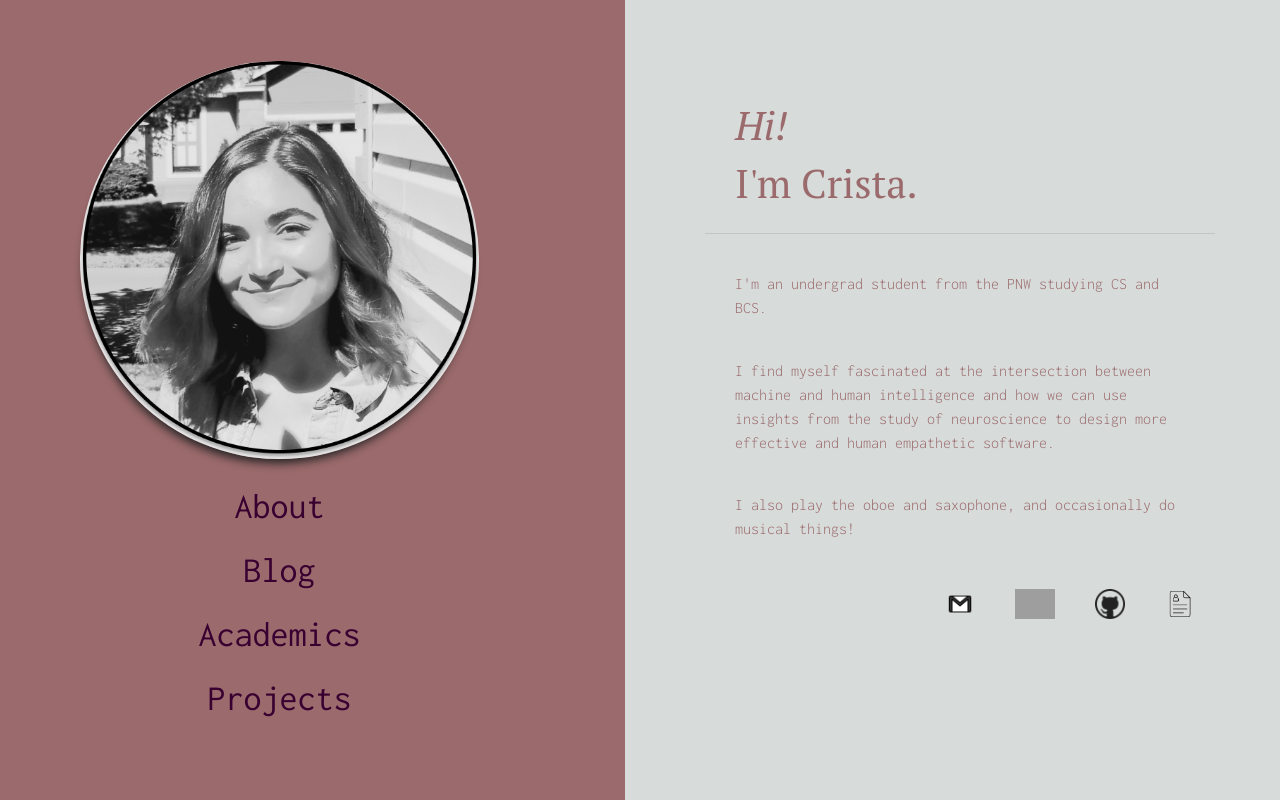
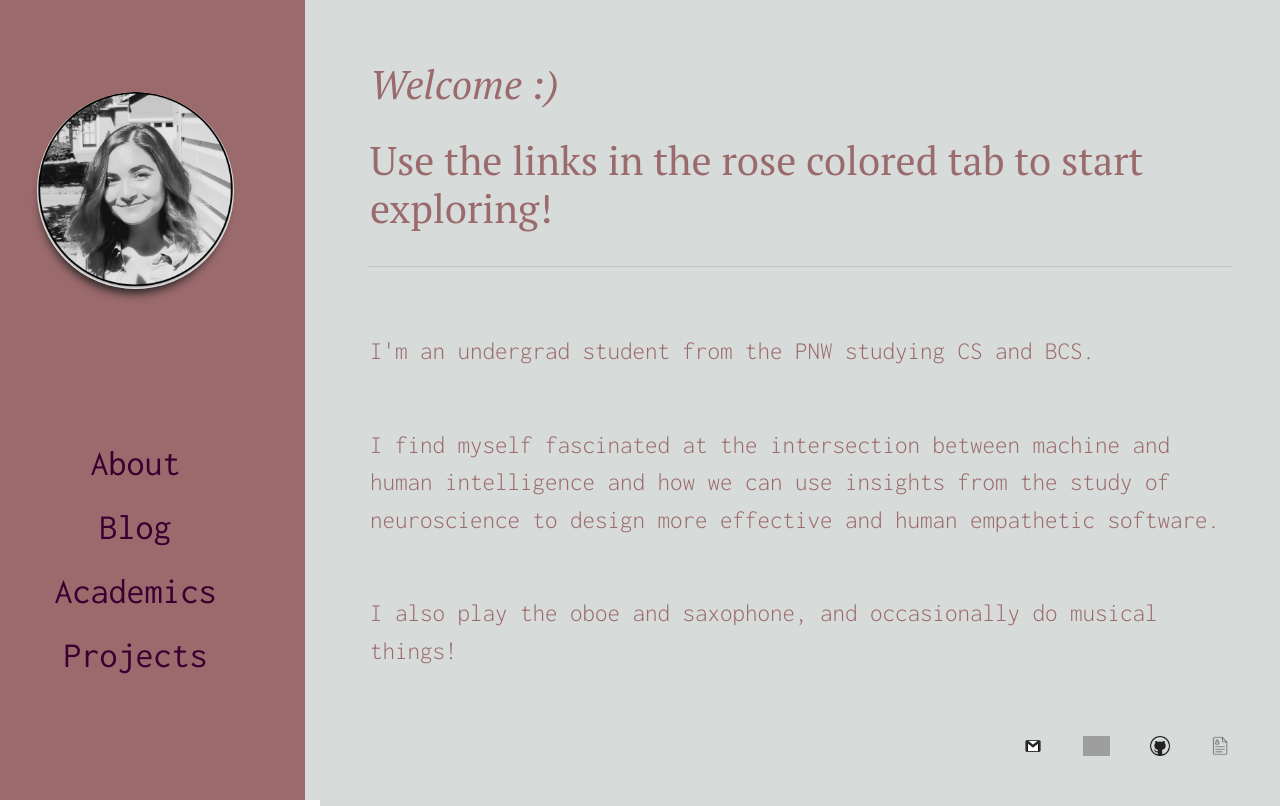
Before and after one commit to Crista2019/Website-2021, a React (Create React App) app: page / in a window 1280 px wide. Built offline with nearby package versions, Linux system fonts and the light colour scheme; grey boxes are pictures that could not be loaded.

Commit message:
added state changes for page routes

```diff
--- a/src/App.css
+++ b/src/App.css
@@ -11,6 +11,7 @@
     width: fit-content;
     height: 100vh;
     justify-content: space-evenly;
+    align-items: center;
   }
 
   .pic {
@@ -40,6 +41,7 @@
     text-decoration: underline;
     cursor: pointer;
     color: var(--violet);
+    padding-left: 10px;
   }
 
   .link-item:active {
@@ -47,6 +49,9 @@
     cursor: pointer;
     color: var(--violet);
     font-weight: bold;
+  }
+  .rest {
+    font-size: 25px;
   }
 }
 
@@ -60,7 +65,7 @@
     flex-direction: row;
     width: 102vw;
     height: fit-content;
-        justify-content:space-evenly;
+    justify-content: space-evenly;
     /* position: relative; */
     z-index: 1;
   }
@@ -96,10 +101,32 @@
   .rest {
     width: 100vw;
     /* margin-left: -10px; */
-        font-size: 10px;
+    font-size: 15px;
   }
 }
 
 .rest {
   padding-top: 50px;
+  overflow-y: auto;
 }
+
+.header {
+  display: flex;
+  flex-direction: column;
+}
+
+h1 {
+  /* font-size: 80px; */
+  margin-left: 40px;
+  font-family: "PT Serif", serif;
+  color: var(--rose);
+  padding: 10px;
+}
+
+hr {
+  width: 90%;
+  margin-left: auto;
+  margin-right: auto;
+  /* color: var(--rose); */
+  /* border: 2px solid var(--rose); */
+}
--- a/src/App.js
+++ b/src/App.js
@@ -1,38 +1,127 @@
 import "./App.css";
 import "bootstrap/dist/css/bootstrap.min.css";
-import { Col, Row, Container, } from "react-bootstrap";
+import { Col, Row, Container } from "react-bootstrap";
 import "./index.css";
 import profile from "./resources/profile.jpg";
 import { Link, Route, BrowserRouter as Router, Switch } from "react-router-dom";
 import About from "./components/pages/About.js";
 import Blog from "./components/pages/Blog.js";
 import Projects from "./components/pages/Projects.js";
+import Header from "./components/pages/Header.js";
+import { Component } from "react";
 
-function App() {
+class App extends Component {
+  constructor(props) {
+    super(props);
+
+    this.state = {
+      itHeader: "Welcome :)",
+      regHeader: "Use the links in the rose colored tab to start exploring!",
+      currentPage: "",
+    };
+  }
+
+  setAbout = () => {
+    this.setState({
+      itHeader: "Hi!",
+      regHeader: "My name is Crista.",
+      currentPage: "About",
+    });
+  };
+
+  setBlog = () => {
+    this.setState({
+      itHeader: "Blog",
+      regHeader: "",
+      currentPage: "Blog",
+    });
+  };
+
+  setAcademics = () => {
+    this.setState({
+      itHeader: "Academics",
+      regHeader: "",
+      currentPage: "Academics",
+    });
+  };
+
+  setProjects = () => {
+    this.setState({
+      itHeader: "Projects",
+      regHeader: "",
+      currentPage: "Projects",
+    });
+  };
+
+  render() {
     return (
       <Container className="fill" fluid>
         <Router>
           <Row>
-          <Col>
+            <Col xs lg="3">
               <div className="nav">
                 <img className="pic" src={profile} alt="Me!" />
                 <ul>
                   <li>
-                  <Link className="link-item" to="/">About</Link>
+                    <Link onClick={this.setAbout} className="link-item" to="/">
+                      {this.state.currentPage == "About" ? (
+                        <strong>About</strong>
+                      ) : (
+                        "About"
+                      )}
+                    </Link>
                   </li>
                   <li>
-                  <Link className="link-item" to="/blog">Blog</Link>
+                    <Link
+                      onClick={this.setBlog}
+                      className="link-item"
+                      to="/blog"
+                    >
+                      {this.state.currentPage == "Blog" ? (
+                        <strong>Blog</strong>
+                      ) : (
+                        "Blog"
+                      )}
+                    </Link>
                   </li>
                   <li>
-                  <Link className="link-item" to="/academics">Academics</Link>
+                    <Link
+                      onClick={this.setAcademics}
+                      className="link-item"
+                      to="/academics"
+                    >
+                      {this.state.currentPage == "Academics" ? (
+                        <strong>Academics</strong>
+                      ) : (
+                        "Academics"
+                      )}
+                    </Link>
                   </li>
                   <li>
-                  <Link className="link-item" to="/projects">Projects</Link>
+                    <Link
+                      onClick={this.setProjects}
+                      className="link-item"
+                      to="/projects"
+                    >
+                      {this.state.currentPage == "Projects" ? (
+                        <strong>Projects</strong>
+                      ) : (
+                        "Projects"
+                      )}
+                    </Link>
                   </li>
                 </ul>
               </div>
             </Col>
             <Col className="rest">
+              <Row className="header">
+                <h1>
+                  <i>{this.state.itHeader}</i>
+                </h1>
+                <h1>{this.state.regHeader}</h1>
+                <hr></hr>
+              </Row>
+              <Row>
                 <Switch>
                   <Route exact path="/">
                     <About></About>
@@ -44,11 +133,13 @@ function App() {
                     <Projects></Projects>
                   </Route>
                 </Switch>
+              </Row>
             </Col>
           </Row>
         </Router>
       </Container>
     );
   }
+}
 
 export default App;
--- a/src/components/pages/About.css
+++ b/src/components/pages/About.css
@@ -2,35 +2,22 @@
   background-color: var(--mint);
   font-family: "PT Serif", serif;
   color: var(--rose);
-  padding: 50px;
+  padding: 30px;
   display: flex;
   flex-direction: column;
   justify-content: space-around;
-  height: 80vh;
+  height: auto;
   overflow-y: auto;
-}
-
-h1 {
-  /* font-size: 80px; */
-  margin-left: 30px;
-}
-
-hr {
-  width: 100%;
-  margin-left: auto;
-  margin-right: auto;
-  color: var(--rose);
-  /* border: 2px solid var(--rose); */
 }
 
 .blurb {
     font-family: 'Inconsolata', monospace;
     /* font-size: 25px; */
     font-weight: lighter;
-    margin-top: 20px;
     resize: vertical;
-    padding-left: 30px;
-    padding-right: 30px;
+    padding: 20px;
+    /* padding-left: 20px;
+    padding-right: 20px; */
 }
 
 .media-links {
@@ -41,7 +28,7 @@ hr {
 }
 
 .media-links > a >img {
-    height: 30px;
+    height: 20px;
     margin: 20px;
     -webkit-filter: blur(0px);
     filter: blur(0px);
--- a/src/components/pages/About.js
+++ b/src/components/pages/About.js
@@ -13,11 +13,6 @@ class About extends Component {
   render() {
     return (
       <div className="about">
-        <h1>
-          <i>Hi!</i>
-        </h1>
-        <h1>I'm Crista.</h1>
-        <hr></hr>
         <p className="blurb">
           I'm an undergrad student from the PNW studying CS and BCS.
         </p>
--- /dev/null
+++ b/src/components/pages/Header.js
@@ -0,0 +1,16 @@
+import React, { Component } from "react";
+import "../../App.css";
+import "./Header.css";
+
+class Header extends Component {
+  constructor(props) {
+    super(props);
+  }
+  render() {
+    return (
+      <div></div>
+    );
+  }
+}
+
+export default Header;
```
Also changed, not shown: src/components/pages/Header.css (added), 1 other file (tests, documents, lock files or other folders). Lines whose indentation alone changed are shown as unchanged.
